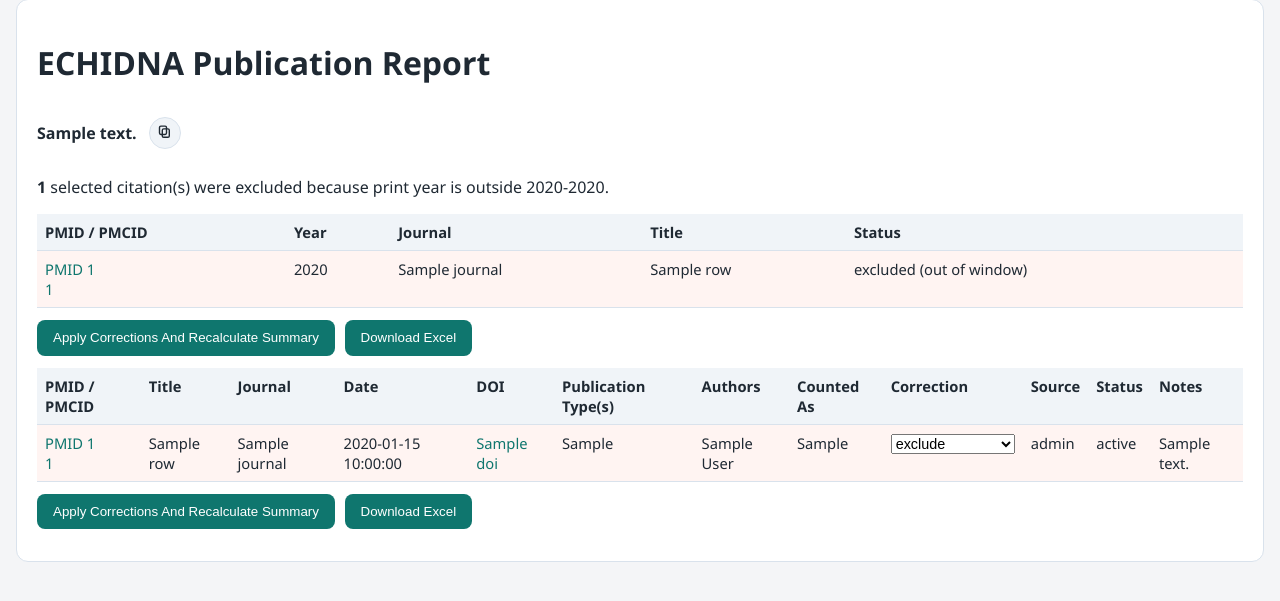
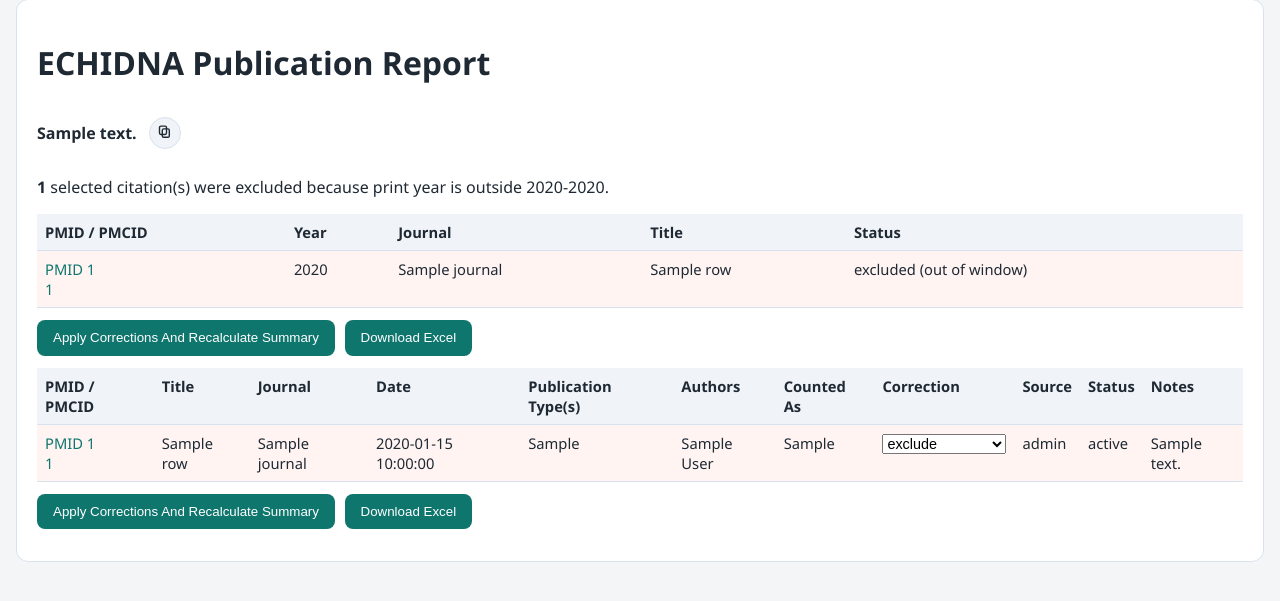
Before and after one commit to jeff47/echidna, a FastAPI app: template templates/report.html in a window 1280 px wide. Shown: the part 33-634 px from the top of the page. Run offline with FastAPI, Linux system fonts and the light colour scheme; the template is opened without the code that fills it: most values are stand-ins (such as "Sample title", 1, 10 or a date in 2020); some libraries are stand-ins or nearby versions.

Commit message:
Removed DOI from webapp report.

```diff
--- a/templates/report.html
+++ b/templates/report.html
@@ -113,7 +113,6 @@
             <th>Title</th>
             <th>Journal</th>
             <th>Date</th>
-            <th>DOI</th>
             <th>Publication Type(s)</th>
             <th>Authors</th>
             <th>Counted As</th>
@@ -134,7 +133,6 @@
               <td>{{ row.title }}</td>
               <td>{{ row.journal }}</td>
               <td>{{ row.print_date }}</td>
-              <td>{% if row.doi_link %}<a href="{{ row.doi_link }}" target="_blank" rel="noopener">{{ row.doi }}</a>{% else %}(missing){% endif %}</td>
               <td>{{ row.publication_types }}</td>
               <td>{{ row.authors_html|safe }}</td>
               <td>{{ row.counted_as_report }}</td>
```
